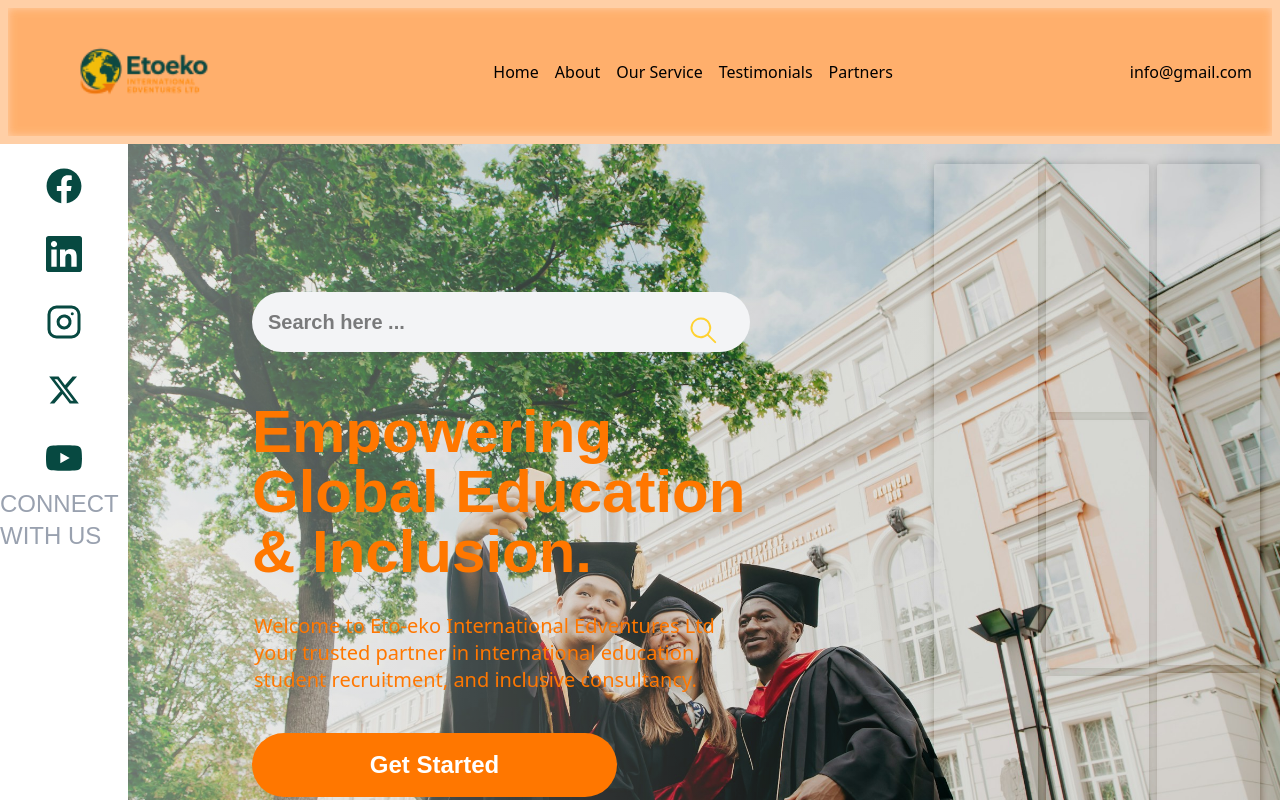
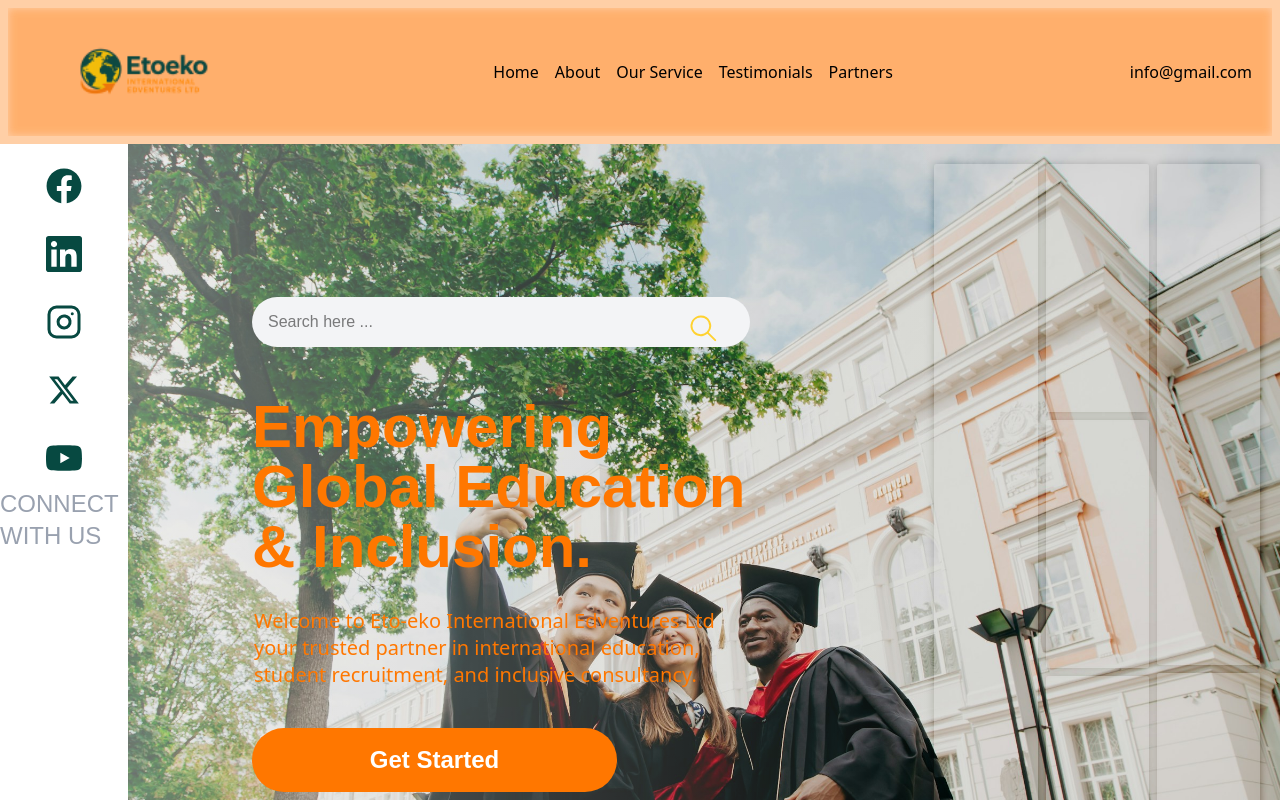
Before and after one commit to Cosmosvybes/eto-eko-client, a React (Vite) app: page / in a window 1280 px wide. Shown: the top 800 px of the page. Built offline with nearby package versions, Linux system fonts and the light colour scheme; the HTML template or start-up script is replaced by a standard one.

Commit message:
input font-resized

```diff
--- a/src/components/Hero/Hero.tsx
+++ b/src/components/Hero/Hero.tsx
@@ -74,7 +74,7 @@ const Hero = () => {
                       animate={{ opacity: 1 }}
                       transition={{ duration: 1, ease: "easeIn" }}
                       type="text"
-                      className="w-full  p-4 px-4 rounded-4xl ml-2 outline-none text-xl bg-gray-100 border-amber-600 max-sm:px-2"
+                      className="w-full  p-4 px-4 rounded-4xl ml-2 outline-none font-normal bg-gray-100 border-amber-600 max-sm:px-2"
                       placeholder="Search here ..."
                     />
                     <GoSearch className="absolute text-3xl right-8  top-0   max-sm:top-0 max-sm:right-4 text-amber-300" />
```
Also changed, not shown: 1 other file (tests, documents, lock files or other folders).
